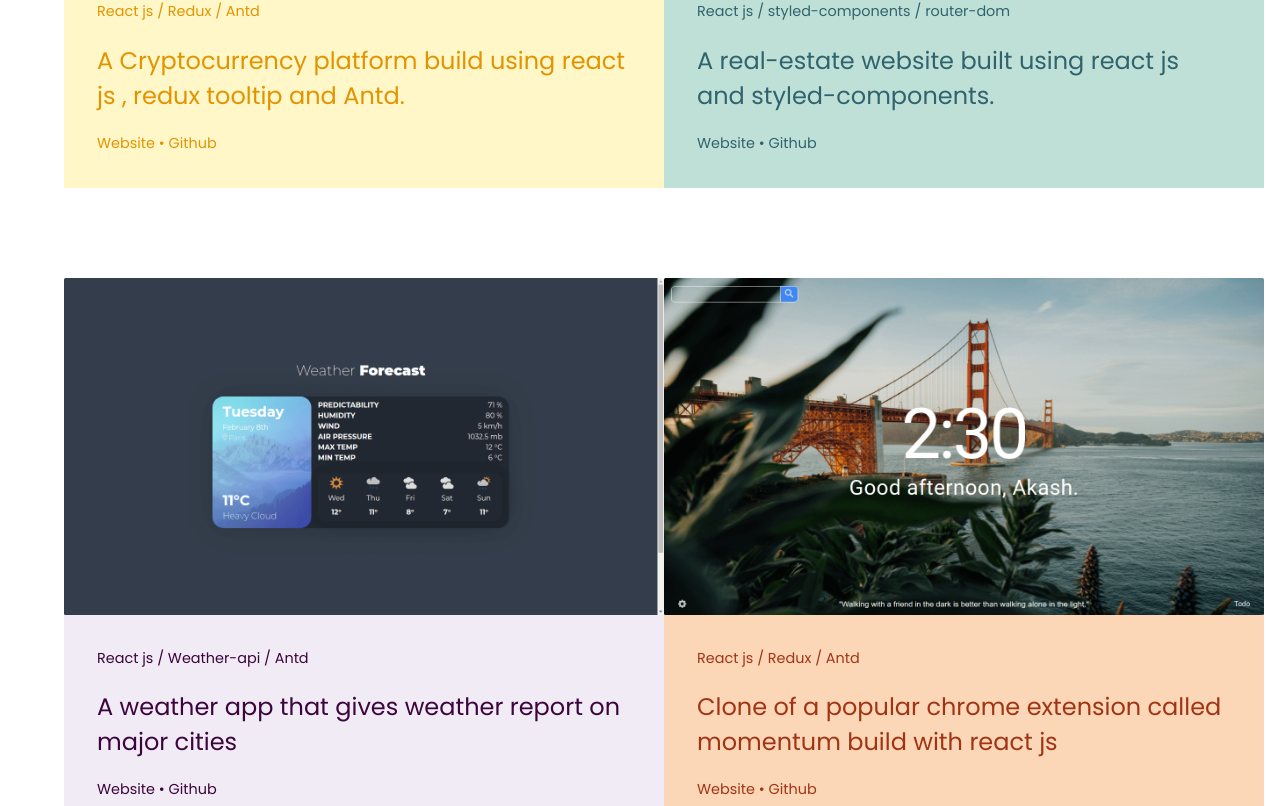
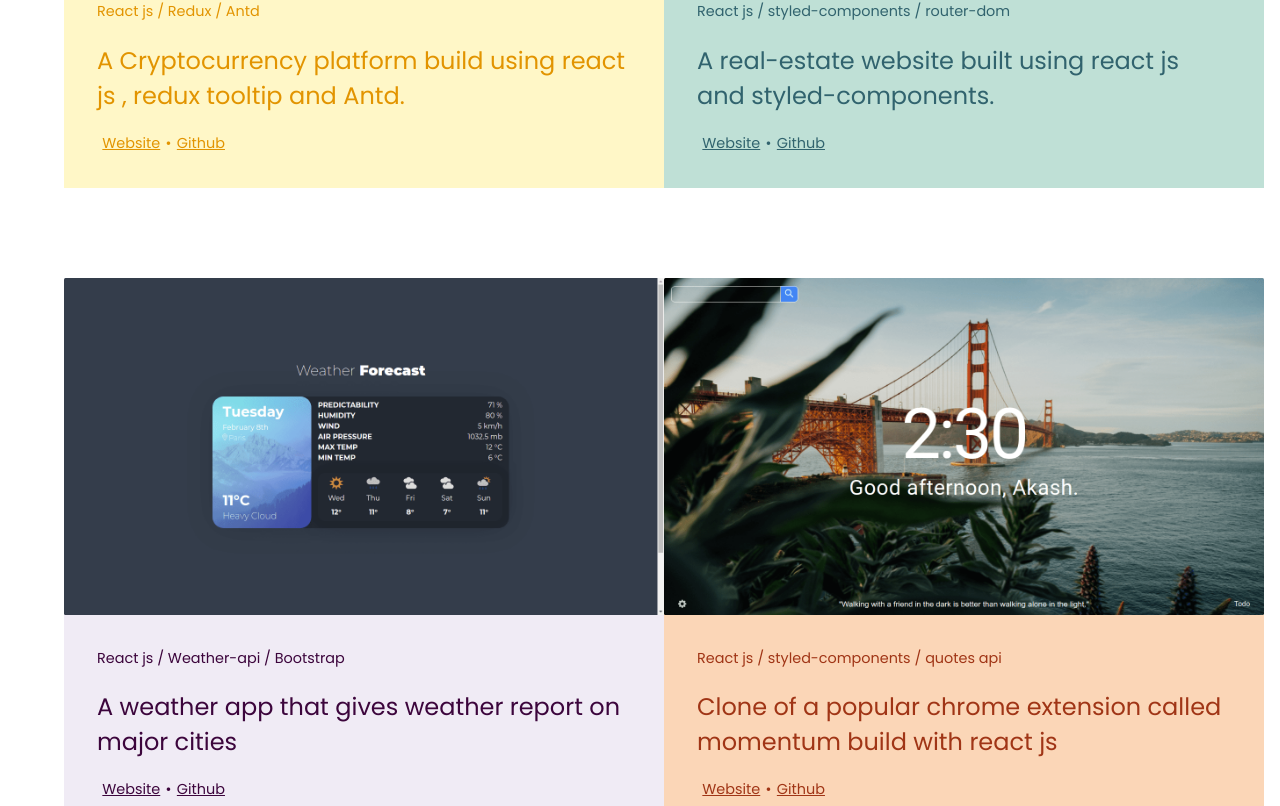
Before and after one commit to akash-plackal/person-porfolio-website, a React (Create React App) app: page / in a window 1280 px wide. Shown: the part 2654-3460 px from the top of the page. Built offline with nearby package versions, Linux system fonts and the light colour scheme.

Commit message:
added links to cards items

```diff
--- a/src/components/WorkSection.jsx
+++ b/src/components/WorkSection.jsx
@@ -5,6 +5,7 @@ import {
   CardDiv,
   ProjectDiscDiv,
   ProjectDiscTech,
+  ProjectLinks,
   ProjectDiscCard,
   ProjectDiscMain,
   ProjectDiscLink,
@@ -37,7 +38,19 @@ const WorkSection = () => {
                 and Antd.
               </ProjectDiscMain>
               <ProjectDiscLink txtColor="#e29400">
-                Website &#x2022; Github
+                <ProjectLinks
+                  target="_blank"
+                  href="https://cryptoverse-react-redux-toolkit-app.netlify.app/"
+                >
+                  Website
+                </ProjectLinks>
+                &#x2022;
+                <ProjectLinks
+                  target="_blank"
+                  href="https://github.com/akash-plackal/cryptoverse-app"
+                >
+                  Github
+                </ProjectLinks>
               </ProjectDiscLink>
             </ProjectDiscCard>
           </ProjectDiscDiv>
@@ -59,7 +72,19 @@ const WorkSection = () => {
                 styled-components.
               </ProjectDiscMain>
               <ProjectDiscLink txtColor="#31636e">
-                Website &#x2022; Github
+                <ProjectLinks
+                  target="_blank"
+                  href="https://elixr-real-estate-react.netlify.app/"
+                >
+                  Website
+                </ProjectLinks>
+                &#x2022;
+                <ProjectLinks
+                  target="_blank"
+                  href="https://github.com/akash-plackal/real-estate-site-react"
+                >
+                  Github
+                </ProjectLinks>
               </ProjectDiscLink>
             </ProjectDiscCard>
           </ProjectDiscDiv>
@@ -78,13 +103,25 @@ const WorkSection = () => {
           <ProjectDiscDiv bgColor="#f0ebf5">
             <ProjectDiscCard>
               <ProjectDiscTech txtColor="#3c053c">
-                React js / Weather-api / Antd
+                React js / Weather-api / Bootstrap
               </ProjectDiscTech>
               <ProjectDiscMain txtColor="#3c053c">
                 A weather app that gives weather report on major cities
               </ProjectDiscMain>
               <ProjectDiscLink txtColor="#3c053c">
-                Website &#x2022; Github
+                <ProjectLinks
+                  target="_blank"
+                  href="https://world-wide-weather-app.netlify.app/"
+                >
+                  Website
+                </ProjectLinks>
+                &#x2022;
+                <ProjectLinks
+                  target="_blank"
+                  href="https://github.com/akash-plackal/weather-app"
+                >
+                  Github
+                </ProjectLinks>
               </ProjectDiscLink>
             </ProjectDiscCard>
           </ProjectDiscDiv>
@@ -100,14 +137,26 @@ const WorkSection = () => {
           <ProjectDiscDiv bgColor="#fbd6b7">
             <ProjectDiscCard>
               <ProjectDiscTech txtColor="#a03516">
-                React js / Redux / Antd
+                React js / styled-components / quotes api
               </ProjectDiscTech>
               <ProjectDiscMain txtColor="#a03516">
                 Clone of a popular chrome extension called momentum build with
                 react js
               </ProjectDiscMain>
               <ProjectDiscLink txtColor="#a03516">
-                Website &#x2022; Github
+                <ProjectLinks
+                  target="_blank"
+                  href="https://new-tab-momentum.netlify.app/"
+                >
+                  Website
+                </ProjectLinks>
+                &#x2022;
+                <ProjectLinks
+                  target="_blank"
+                  href="https://github.com/akash-plackal/Momentum-clone"
+                >
+                  Github
+                </ProjectLinks>
               </ProjectDiscLink>
             </ProjectDiscCard>
           </ProjectDiscDiv>
--- a/src/components/styles/LandingPage.styled.js
+++ b/src/components/styles/LandingPage.styled.js
@@ -15,7 +15,6 @@ export const Title = styled.h1`
   font-family: "Poppins", sans-serif;
   color: #001142;
   font-size: 2.531rem;
-
   font-weight: 500;
   letter-spacing: -1px;
   text-align: center;
--- a/src/components/styles/WorkSection.styled.js
+++ b/src/components/styles/WorkSection.styled.js
@@ -1,10 +1,4 @@
 import styled from "styled-components";
-// import { AboutMeDisc } from "./AboutMe.styled";
-
-// export const WorkText = styled(AboutMeDisc)`
-//   text-align: start;
-//   margin-left: 1rem;
-// `;
 
 export const CardDiv = styled.div`
   display: flex;
@@ -46,6 +40,11 @@ export const ProjectDiscTech = styled.p`
   font-family: "Poppins", sans-serif;
 `;
 
+export const ProjectLinks = styled.a`
+  color: inherit;
+  padding: 0 1%;
+`;
+
 export const ProjectDiscMain = styled.h5`
   color: ${(props) => props.txtColor};
   font-family: "Poppins", sans-serif;
@@ -71,6 +70,6 @@ export const ShowMoreDiv = styled.div`
 
 export const ShowMoreButton = styled.a`
   text-decoration: none;
-  color: black;
+  color: #001142;
   font-family: "Poppins", sans-serif;
 `;
```
